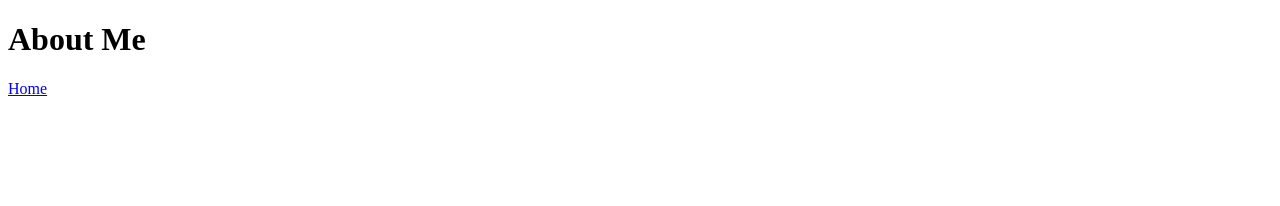
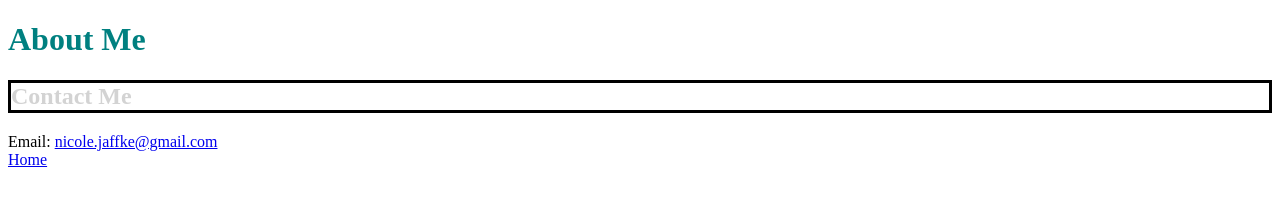
Before and after one commit to nicolejaffke/Portfolio, a plain HTML site: page about.html in a window 1280 px wide. Drawn offline with Linux system fonts and the light colour scheme.

Commit message:
CSS variables

```diff
--- a/about.html
+++ b/about.html
@@ -5,9 +5,17 @@
     <meta http-equiv="X-UA-Compatible" content="IE=edge" />
     <meta name="viewport" content="width=>, initial-scale=1.0" />
     <title>About Me</title>
+    <link rel="stylesheet" href="src/styles.css" />
   </head>
   <body>
     <h1>About Me</h1>
+    <h2 id="contact">Contact Me</h2>
+    <div>
+      Email:
+      <a href="mailto:nicole.jaffke@gmail.com" class="email-link"
+        >nicole.jaffke@gmail.com</a
+      >
+    </div>
     <a href="index.html">Home</a>
   </body>
 </html>
--- /dev/null
+++ b/src/styles.css
@@ -0,0 +1,18 @@
+:root {
+  --primary-color: teal;
+  --secondary-color: lightgrey;
+  --border: solid black;
+}
+
+h1 {
+  color: var(--primary-color);
+}
+h2 {
+  color: var(--secondary-color);
+  border: var(--border);
+}
+
+.email-link:hover {
+  color: red;
+  text-decoration: wavy;
+}
```
Also changed, not shown: index.html (+4 -2 lines), work.html (+1 -0 lines).
